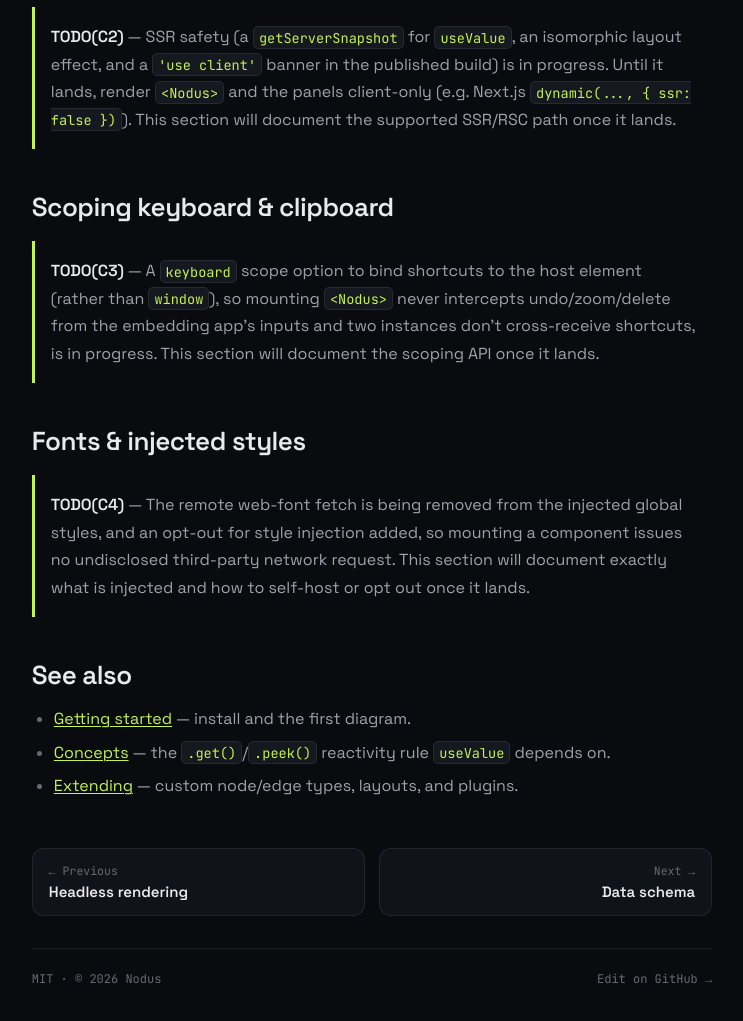
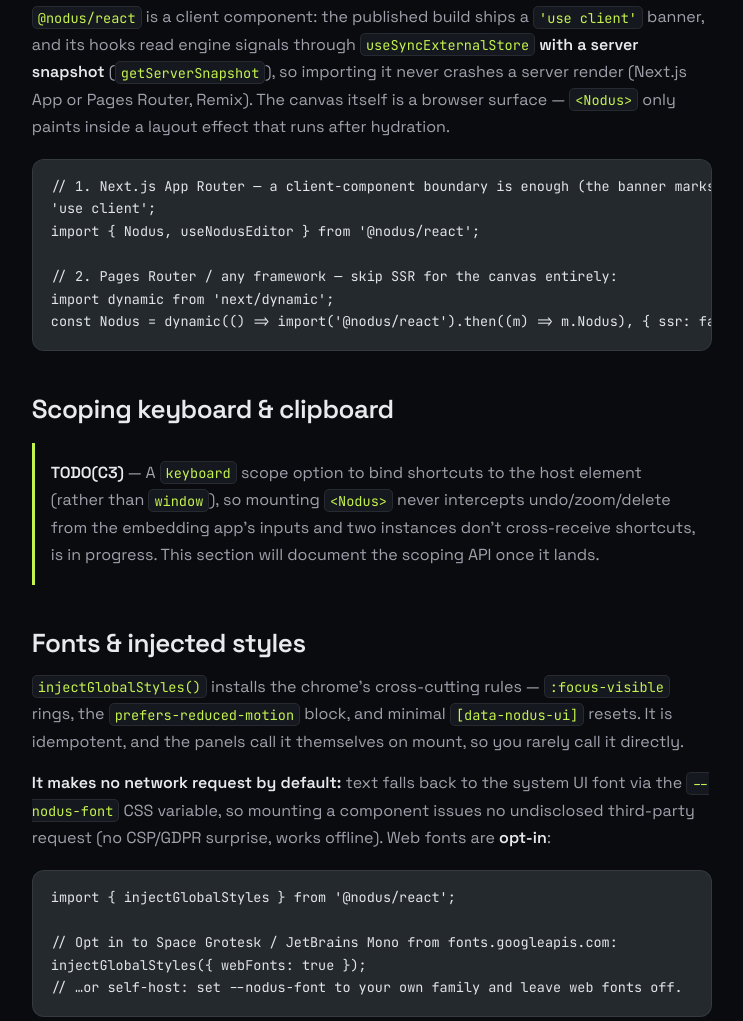
Before and after one commit to ahmazin/nodus, an Astro site in the folder apps/site/: page /docs/react in a window 1280 px wide. Shown: the part 2018-3039 px from the top of the page, without its empty margins (275-1018 px from the left). Built offline with nearby package versions, Linux system fonts and the light colour scheme; Astro itself is replaced by a stand-in of ours; code samples lack their colours.

Commit message:
docs(readmes+site): README refresh for npm + fill LoadReport/SSR/fonts docs (F35, F24, F3, F12)
Package READMEs: repo-relative links become absolute (they 404 on npm),
peer-dependency install notes added now that @nodus/core is a peer of every
extension package, thin layout-* READMEs verified against adapter source.
Site docs: headless.md documents the LoadReport diagnostics contract +
schema-too-new refusal; react.md documents real SSR support and the
zero-network font default with the webFonts opt-in.

Co-Authored-By: Claude Fable 5 <noreply@anthropic.com>
Claude-Session: https://claude.ai/code/session_01QLZrHEgrC92ZXAByYmBraz

````diff
--- a/apps/site/src/pages/docs/react.md
+++ b/apps/site/src/pages/docs/react.md
@@ -67,10 +67,20 @@ serializer, so a React app can export the current view or round-trip selections
 
 ## Server-side rendering
 
-> **TODO(C2)** — SSR safety (a `getServerSnapshot` for `useValue`, an isomorphic layout effect, and a
-> `'use client'` banner in the published build) is in progress. Until it lands, render `<Nodus>` and
-> the panels client-only (e.g. Next.js `dynamic(..., { ssr: false })`). This section will document the
-> supported SSR/RSC path once it lands.
+`@nodus/react` is a client component: the published build ships a `'use client'` banner, and its hooks
+read engine signals through `useSyncExternalStore` **with a server snapshot** (`getServerSnapshot`), so
+importing it never crashes a server render (Next.js App or Pages Router, Remix). The canvas itself is a
+browser surface — `<Nodus>` only paints inside a layout effect that runs after hydration.
+
+```tsx
+// 1. Next.js App Router — a client-component boundary is enough (the banner marks the module):
+'use client';
+import { Nodus, useNodusEditor } from '@nodus/react';
+
+// 2. Pages Router / any framework — skip SSR for the canvas entirely:
+import dynamic from 'next/dynamic';
+const Nodus = dynamic(() => import('@nodus/react').then((m) => m.Nodus), { ssr: false });
+```
 
 ## Scoping keyboard & clipboard
 
@@ -81,10 +91,21 @@ serializer, so a React app can export the current view or round-trip selections
 
 ## Fonts & injected styles
 
-> **TODO(C4)** — The remote web-font fetch is being removed from the injected global styles, and an
-> opt-out for style injection added, so mounting a component issues no undisclosed third-party network
-> request. This section will document exactly what is injected and how to self-host or opt out once it
-> lands.
+`injectGlobalStyles()` installs the chrome's cross-cutting rules — `:focus-visible` rings, the
+`prefers-reduced-motion` block, and minimal `[data-nodus-ui]` resets. It is idempotent, and the panels
+call it themselves on mount, so you rarely call it directly.
+
+**It makes no network request by default:** text falls back to the system UI font via the
+`--nodus-font` CSS variable, so mounting a component issues no undisclosed third-party request (no
+CSP/GDPR surprise, works offline). Web fonts are **opt-in**:
+
+```ts
+import { injectGlobalStyles } from '@nodus/react';
+
+// Opt in to Space Grotesk / JetBrains Mono from fonts.googleapis.com:
+injectGlobalStyles({ webFonts: true });
+// …or self-host: set --nodus-font to your own family and leave web fonts off.
+```
 
 ## See also
 
````
Also changed, not shown: apps/site/src/pages/docs/headless.md (+37 -3 lines), packages/from-mermaid/README.md, packages/import-infra/README.md, packages/layout-dagre/README.md, packages/layout-elk/README.md, packages/layout-force/README.md, packages/layout-tree/README.md, packages/plugin-freehand/README.md, packages/preset-diagrams/README.md, packages/preset-draw/README.md, packages/preset-infra/README.md, packages/stencils/README.md, packages/text-to-diagram/README.md.
